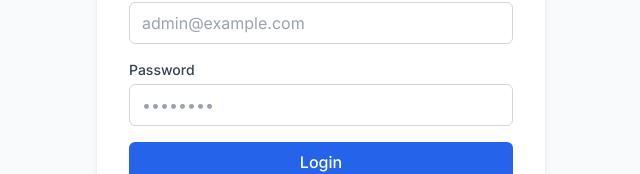
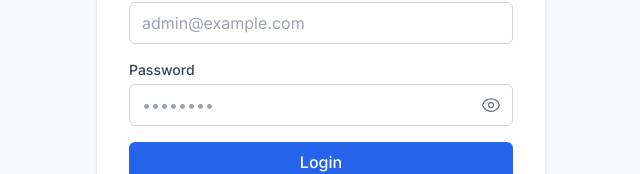
Before and after one commit to AriefRac/web-oprec, a Next.js app: page /admin/login in a window 1280 px wide. Shown: the part 348-522 px from the top of the page, without its empty margins (319-959 px from the left). Built offline with nearby package versions, Linux system fonts and the light colour scheme; no server answers.

Commit message:
fix: login page text color + add password visibility toggle

```diff
--- a/app/admin/login/page.tsx
+++ b/app/admin/login/page.tsx
@@ -8,6 +8,7 @@
   const router = useRouter();
   const [email, setEmail] = useState('');
   const [password, setPassword] = useState('');
+  const [showPassword, setShowPassword] = useState(false);
   const [error, setError] = useState('');
   const [loading, setLoading] = useState(false);
 
@@ -51,7 +52,7 @@
               value={email}
               onChange={(e) => setEmail(e.target.value)}
               required
-              className="w-full px-3 py-2 border border-gray-300 rounded-md focus:outline-none focus:ring-2 focus:ring-blue-500 focus:border-transparent"
+              className="w-full px-3 py-2 border border-gray-300 rounded-md focus:outline-none focus:ring-2 focus:ring-blue-500 focus:border-transparent text-gray-900"
               placeholder="admin@example.com"
             />
           </div>
@@ -63,15 +64,34 @@
             >
               Password
             </label>
+            <div className="relative">
               <input
                 id="password"
-              type="password"
+                type={showPassword ? 'text' : 'password'}
                 value={password}
                 onChange={(e) => setPassword(e.target.value)}
                 required
-              className="w-full px-3 py-2 border border-gray-300 rounded-md focus:outline-none focus:ring-2 focus:ring-blue-500 focus:border-transparent"
+                className="w-full px-3 py-2 pr-10 border border-gray-300 rounded-md focus:outline-none focus:ring-2 focus:ring-blue-500 focus:border-transparent text-gray-900"
                 placeholder="••••••••"
               />
+              <button
+                type="button"
+                onClick={() => setShowPassword(!showPassword)}
+                className="absolute inset-y-0 right-0 flex items-center pr-3 text-gray-500 hover:text-gray-700"
+                aria-label={showPassword ? 'Sembunyikan password' : 'Tampilkan password'}
+              >
+                {showPassword ? (
+                  <svg xmlns="http://www.w3.org/2000/svg" fill="none" viewBox="0 0 24 24" strokeWidth={1.5} stroke="currentColor" className="w-5 h-5">
+                    <path strokeLinecap="round" strokeLinejoin="round" d="M3.98 8.223A10.477 10.477 0 001.934 12C3.226 16.338 7.244 19.5 12 19.5c.993 0 1.953-.138 2.863-.395M6.228 6.228A10.45 10.45 0 0112 4.5c4.756 0 8.773 3.162 10.065 7.498a10.523 10.523 0 01-4.293 5.774M6.228 6.228L3 3m3.228 3.228l3.65 3.65m7.894 7.894L21 21m-3.228-3.228l-3.65-3.65m0 0a3 3 0 10-4.243-4.243m4.242 4.242L9.88 9.88" />
+                  </svg>
+                ) : (
+                  <svg xmlns="http://www.w3.org/2000/svg" fill="none" viewBox="0 0 24 24" strokeWidth={1.5} stroke="currentColor" className="w-5 h-5">
+                    <path strokeLinecap="round" strokeLinejoin="round" d="M2.036 12.322a1.012 1.012 0 010-.639C3.423 7.51 7.36 4.5 12 4.5c4.638 0 8.573 3.007 9.963 7.178.07.207.07.431 0 .639C20.577 16.49 16.64 19.5 12 19.5c-4.638 0-8.573-3.007-9.963-7.178z" />
+                    <path strokeLinecap="round" strokeLinejoin="round" d="M15 12a3 3 0 11-6 0 3 3 0 016 0z" />
+                  </svg>
+                )}
+              </button>
+            </div>
           </div>
 
           {error && (
```
Lines whose indentation alone changed are shown as unchanged.
